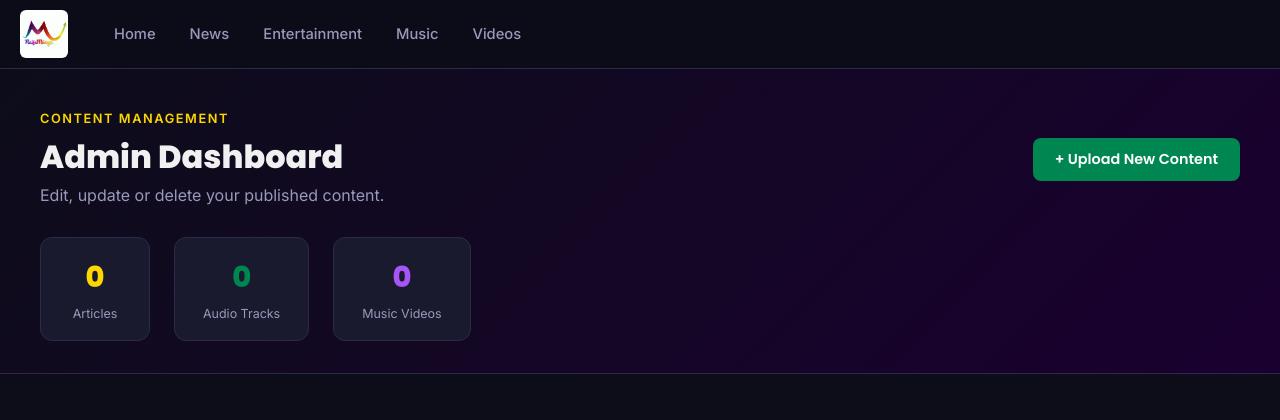
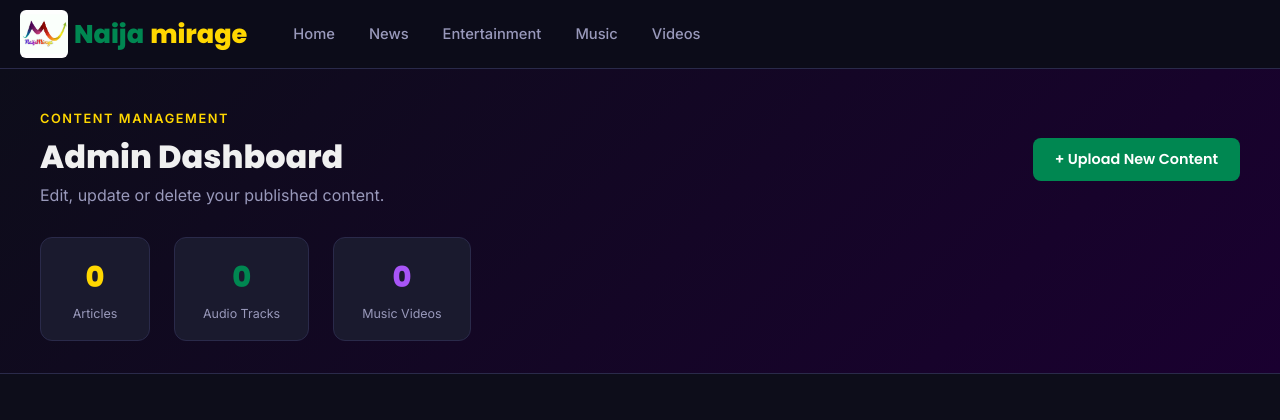
Before and after one commit to dabelinfotech/naijamirage, a Flask app: page /admin in a window 1280 px wide. Shown: the top 420 px of the page. Run offline with Flask 3, Linux system fonts and the light colour scheme; data that the repository does not hold is empty; some libraries are stand-ins or nearby versions.

Commit message:
Restore Naijamirage text alongside logo in navbar
Co-Authored-By: Claude Sonnet 4.6 <noreply@anthropic.com>

```diff
--- a/templates/base.html
+++ b/templates/base.html
@@ -16,6 +16,7 @@
   <div class="navbar-inner">
     <a href="{{ url_for('index') }}" class="navbar-brand">
       <img src="{{ url_for('static', filename='images/logo.jpg') }}" alt="Naijamirage" style="height:48px;width:auto;border-radius:6px;" />
+      <span class="brand-naija">Naija</span><span class="brand-mirage">mirage</span>
     </a>
 
     <ul class="navbar-links">
```
